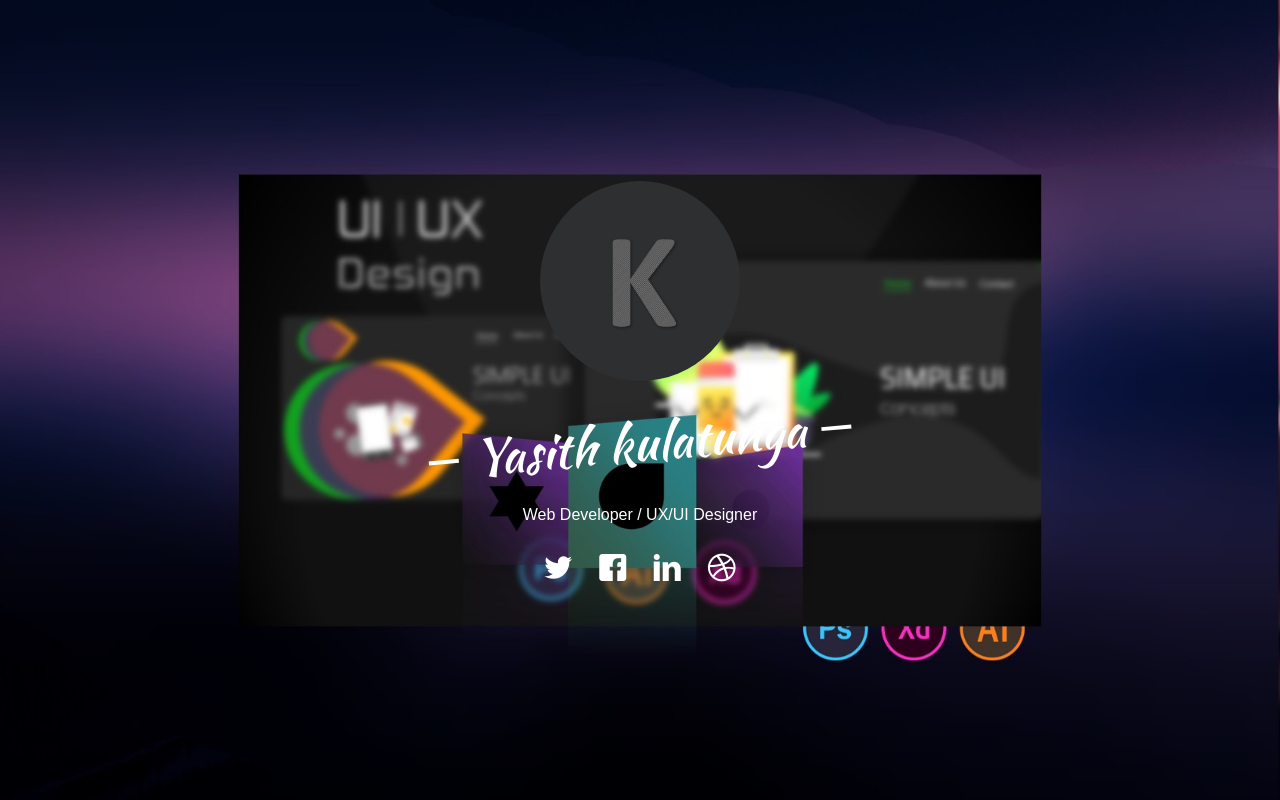
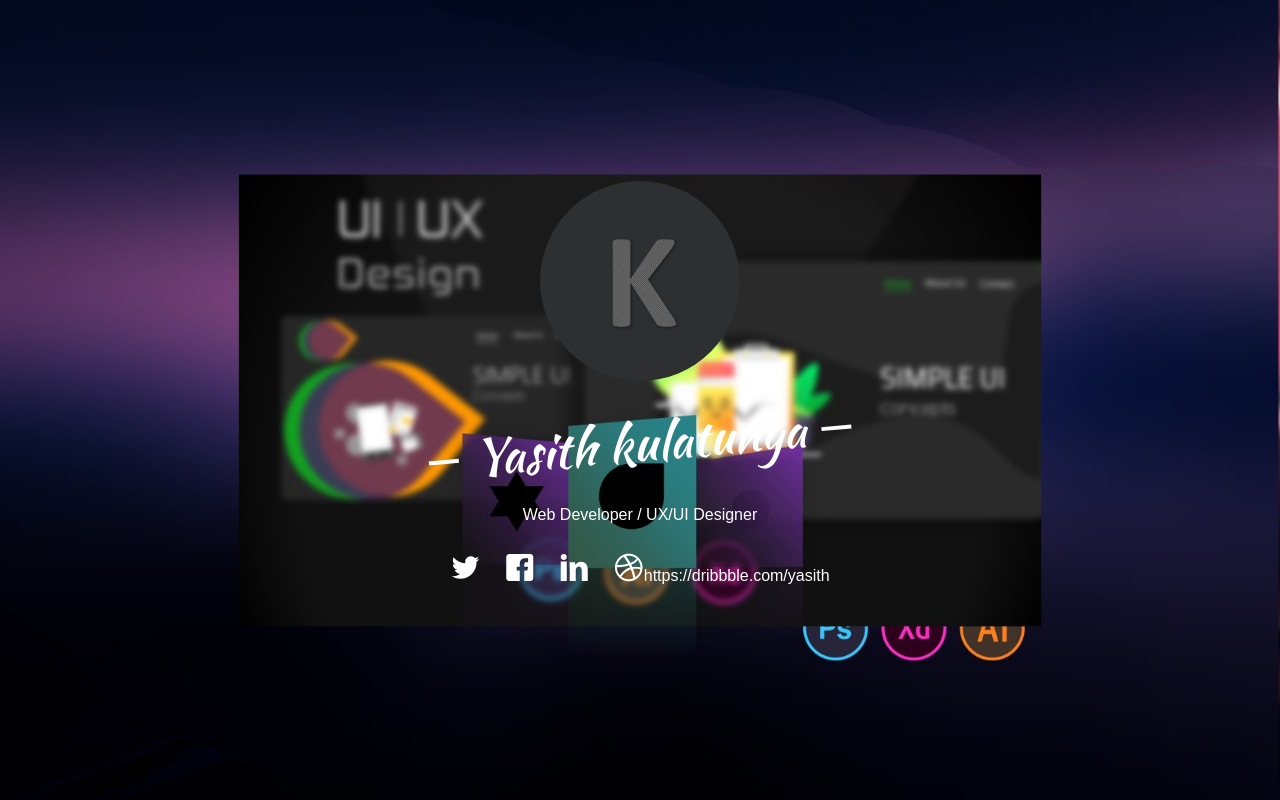
Before and after one commit to Yasithkulatunga/yasithkulatunga.github.io, a plain HTML site: page index.html in a window 1280 px wide. Shown: the top 800 px of the page. Drawn offline with nearby package versions, Linux system fonts and the light colour scheme; files whose address does not match are found by name.

Commit message:
Update index.html

```diff
--- a/index.html
+++ b/index.html
@@ -71,7 +71,7 @@ position:   relative;
 									<li><a href="#"><i class="icon-twitter2"></i></a></li>
 									<li><a href="#"><i class="icon-facebook2"></i></a></li>
 									<li><a href="#"><i class="icon-linkedin2"></i></a></li>
-									<li><a href="#"><i class="icon-dribbble2"></i></a></li>
+									<li><a href="#"><i class="icon-dribbble2"></i>https://dribbble.com/yasith</a></li>
 								</ul>
 							</p>
 						</div>
```
